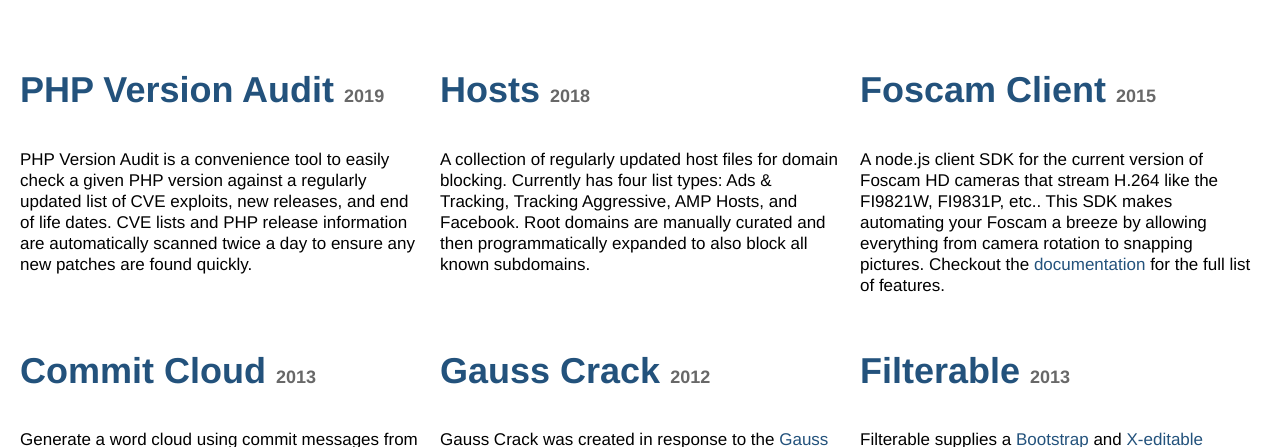
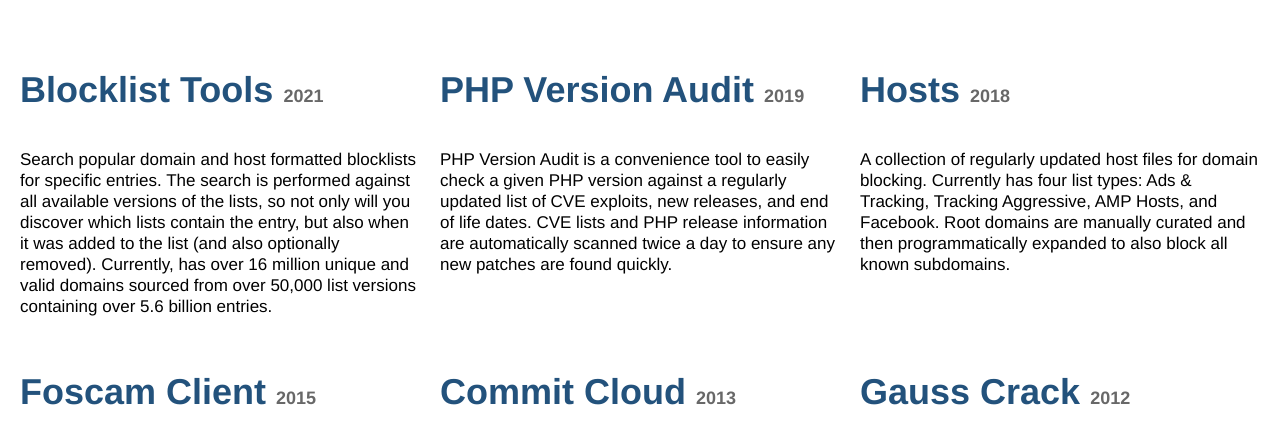
Before and after one commit to lightswitch05/lightswitch05.github.io, a plain HTML site: page index.html in a window 1280 px wide. Shown: the part 742-1189 px from the top of the page. Drawn offline with Linux system fonts and the light colour scheme.

Commit message:
Added Blocklist Tools

```diff
--- a/index.html
+++ b/index.html
@@ -30,6 +30,17 @@
 <main>
     <section class="projects">
         <h2>Projects</h2>
+        <section class="project">
+            <h3>
+                <a href="https://blocklist-tools.developerdan.com/">Blocklist Tools</a>
+                <small>2021</small>
+            </h3>
+            <p>Search popular domain and host formatted blocklists for specific entries. The search is performed against all
+                available versions of the lists, so not only will you discover which lists contain the entry, but also when
+                it was added to the list (and also optionally removed). Currently, has over 16 million unique and valid
+                domains sourced from over 50,000 list versions containing over 5.6 billion entries.
+            </p>
+        </section>
         <section class="project">
             <h3>
                 <a href="https://www.github.developerdan.com/php-version-audit/">PHP Version Audit</a>
```
